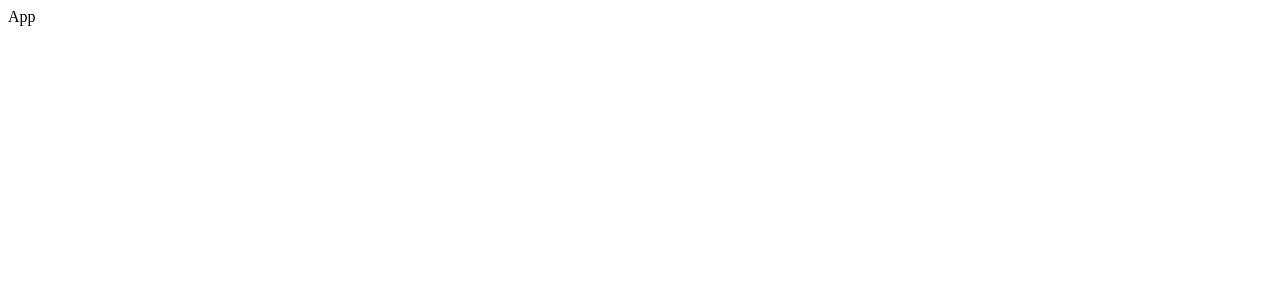
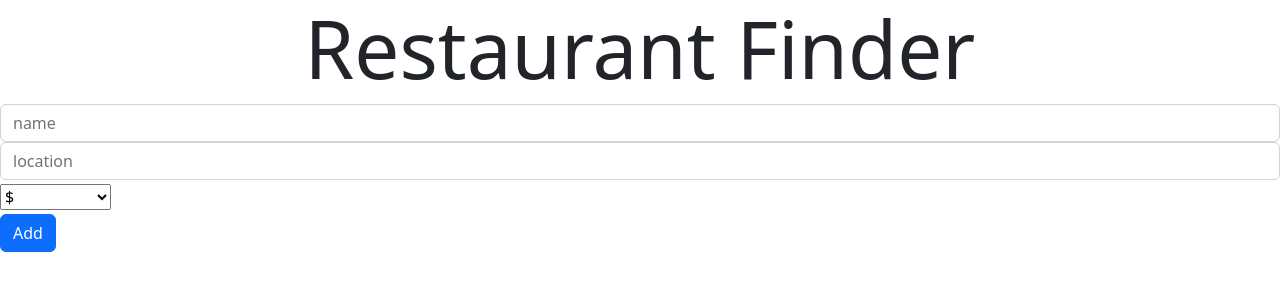
Before and after one commit to FedericoPontoriero/not_yelp, a React (Create React App) app in the folder client/: page / in a window 1280 px wide. Shown: the top 300 px of the page. Built offline with nearby package versions, Linux system fonts and the light colour scheme.

Commit message:
Home page components

```diff
--- a/client/package.json
+++ b/client/package.json
@@ -8,6 +8,7 @@
     "@testing-library/user-event": "^13.5.0",
     "react": "^18.1.0",
     "react-dom": "^18.1.0",
+    "react-router-dom": "^6.3.0",
     "react-scripts": "5.0.1",
     "web-vitals": "^2.1.4"
   },
--- a/client/public/index.html
+++ b/client/public/index.html
@@ -3,6 +3,19 @@
 	<head>
 		<meta charset="utf-8" />
 		<link rel="icon" href="%PUBLIC_URL%/favicon.ico" />
+		<link
+			href="https://cdn.jsdelivr.net/npm/bootstrap@5.2.0-beta1/dist/css/bootstrap.min.css"
+			rel="stylesheet"
+			integrity="sha384-0evHe/X+R7YkIZDRvuzKMRqM+OrBnVFBL6DOitfPri4tjfHxaWutUpFmBp4vmVor"
+			crossorigin="anonymous"
+		/>
+		<link
+			rel="stylesheet"
+			href="https://cdnjs.cloudflare.com/ajax/libs/font-awesome/6.1.1/css/all.min.css"
+			integrity="sha512-KfkfwYDsLkIlwQp6LFnl8zNdLGxu9YAA1QvwINks4PhcElQSvqcyVLLD9aMhXd13uQjoXtEKNosOWaZqXgel0g=="
+			crossorigin="anonymous"
+			referrerpolicy="no-referrer"
+		/>
 		<meta name="viewport" content="width=device-width, initial-scale=1" />
 		<meta name="theme-color" content="#000000" />
 		<meta
--- a/client/src/App.jsx
+++ b/client/src/App.jsx
@@ -1,7 +1,23 @@
 import React from 'react';
+import { BrowserRouter, Routes, Route, Link } from 'react-router-dom';
+import UpdatePage from './routes/UpdatePage';
+import Home from './routes/Home';
+import RestaurantdetailPage from './routes/RestaurantdetailPage';
 
 const App = () => {
-	return <div>App</div>;
+	return (
+		<BrowserRouter>
+			<Routes>
+				<Route exact path='/' element={<Home />} />
+				<Route exact path='/restaurants/:id/updates' element={<UpdatePage />} />
+				<Route
+					exact
+					path='/restaurants/:id'
+					element={<RestaurantdetailPage />}
+				/>
+			</Routes>
+		</BrowserRouter>
+	);
 };
 
 export default App;
--- /dev/null
+++ b/client/src/components/AddRestaurant.jsx
@@ -0,0 +1,35 @@
+import React from 'react';
+
+function AddRestaurant() {
+	return (
+		<div className='mb-4'>
+			<form action=''>
+				<div className='form-row'>
+					<div className='col'>
+						<input type='text' className='form-control' placeholder='name' />
+					</div>
+					<div className='col'>
+						<input
+							type='text'
+							className='form-control'
+							placeholder='location'
+						/>
+					</div>
+					<div className='col'>
+						<select className='custom-select my-1 mr-sm-2'>
+							<option disabled>Price Range</option>
+							<option value='1'>$</option>
+							<option value='2'>$</option>
+							<option value='3'>$</option>
+							<option value='4'>$</option>
+							<option value='5'>$</option>
+						</select>
+					</div>
+					<button className='btn btn-primary'>Add</button>
+				</div>
+			</form>
+		</div>
+	);
+}
+
+export default AddRestaurant;
--- /dev/null
+++ b/client/src/components/Header.jsx
@@ -0,0 +1,13 @@
+import React from 'react';
+
+function Header() {
+	return (
+		<div>
+			<h1 className='font-weight-light display-1 text-center'>
+				Restaurant Finder
+			</h1>
+		</div>
+	);
+}
+
+export default Header;
--- /dev/null
+++ b/client/src/routes/Home.jsx
@@ -0,0 +1,14 @@
+import React from 'react';
+import AddRestaurant from '../components/AddRestaurant';
+import Header from '../components/Header';
+
+function Home() {
+	return (
+		<div>
+			<Header />
+			<AddRestaurant />
+		</div>
+	);
+}
+
+export default Home;
--- /dev/null
+++ b/client/src/routes/RestaurantdetailPage.jsx
@@ -0,0 +1,7 @@
+import React from 'react';
+
+function RestaurantdetailPage() {
+	return <div>RestaurantdetailPage</div>;
+}
+
+export default RestaurantdetailPage;
--- /dev/null
+++ b/client/src/routes/UpdatePage.jsx
@@ -0,0 +1,7 @@
+import React from 'react';
+
+function UpdatePage() {
+	return <div>UpdatePage</div>;
+}
+
+export default UpdatePage;
```
Also changed, not shown: client/src/components/RestaurantList.jsx (added, +7 -0 lines), 1 other file (tests, documents, lock files or other folders). Lines whose indentation alone changed are shown as unchanged.
